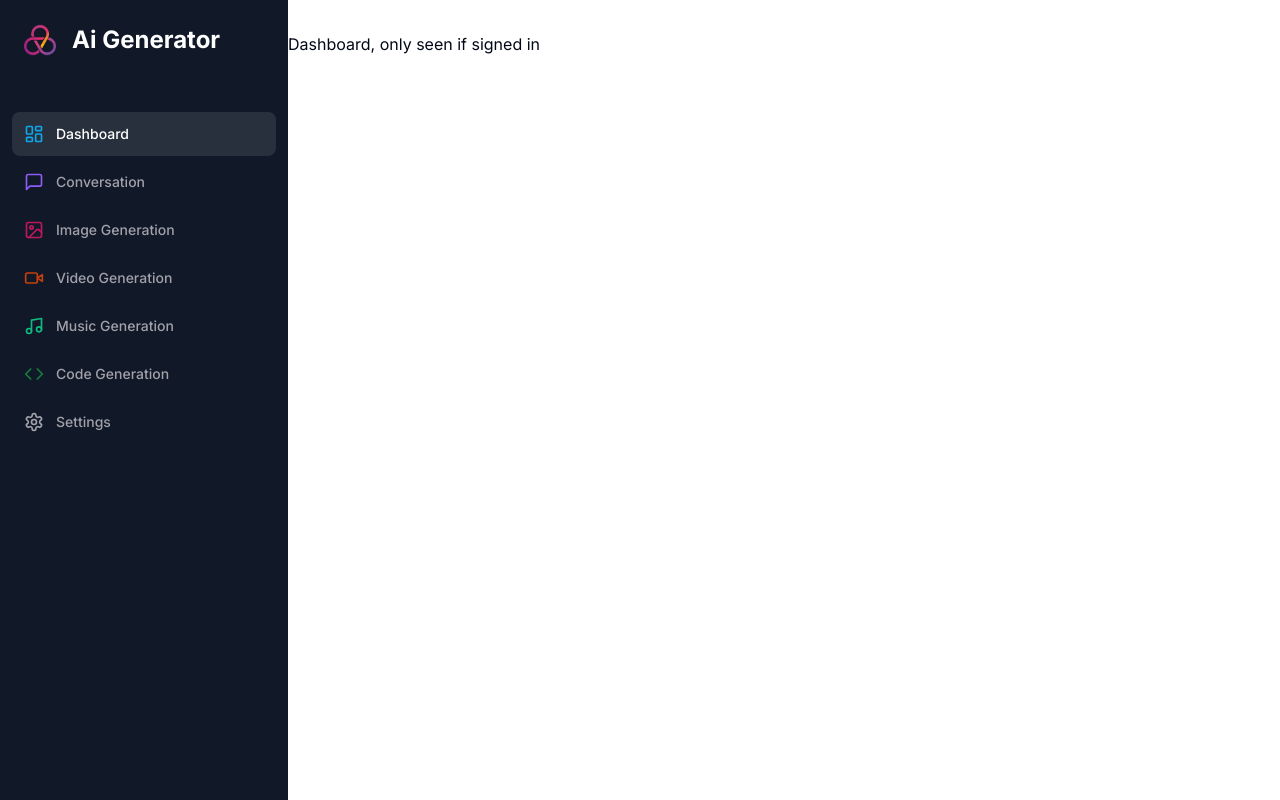
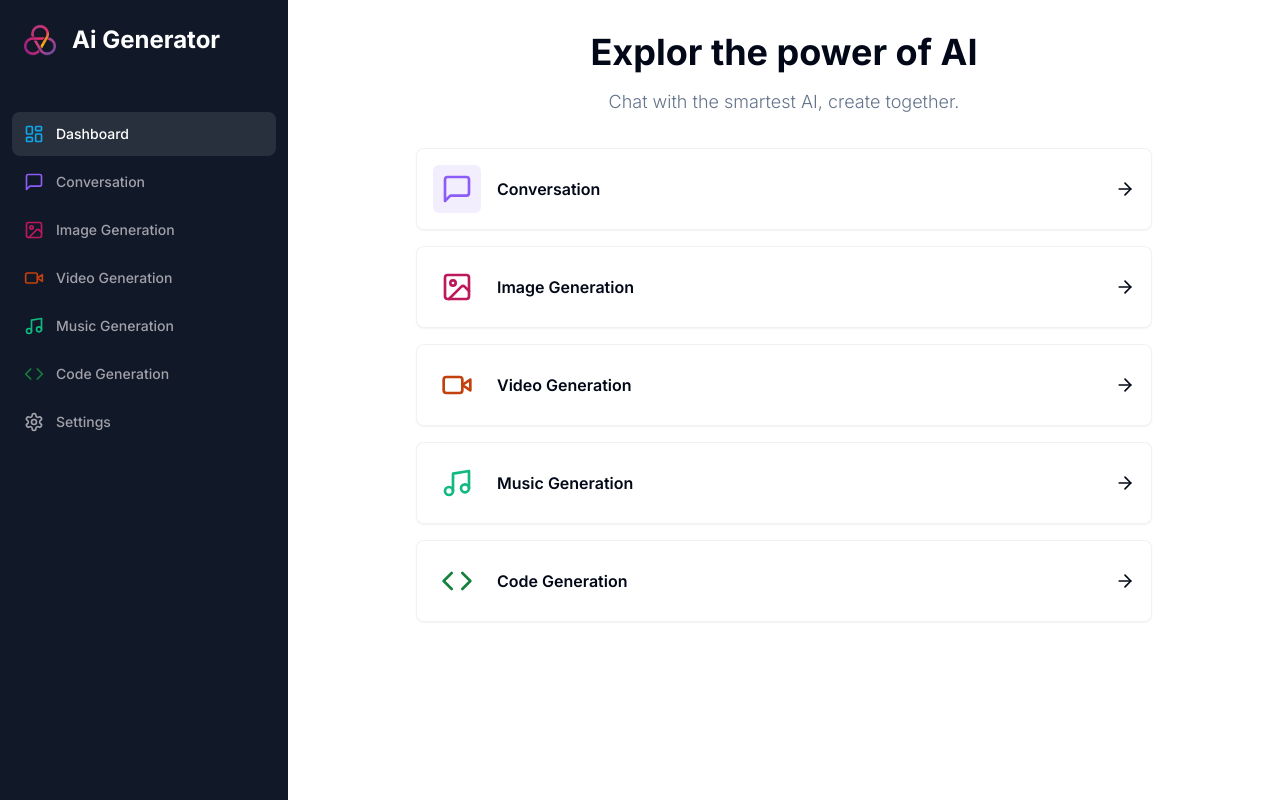
Before and after one commit to koowip/SaaS-AI, a Next.js app: page /dashboard in a window 1280 px wide. Built offline with nearby package versions, Linux system fonts and the light colour scheme.

Commit message:
Added clickable links on dashboard for service routes.

```diff
--- a/app/(dashboard)/(routes)/dashboard/page.tsx
+++ b/app/(dashboard)/(routes)/dashboard/page.tsx
@@ -1,8 +1,75 @@
+'use client';
+
+import { Card } from "@/components/ui/card";
+import { cn } from "@/lib/utils";
+import { ArrowRight, Code, ImageIcon, MessageSquare, Music, VideoIcon } from "lucide-react";
+import { useRouter } from "next/navigation";
+
+const tools = [
+  {
+    label: "Conversation",
+    icon: MessageSquare,
+    color: "text-violet-500",
+    bgColor: "bg-violet-500/10",
+    href: "/conversation"
+  },
+  {
+    label: "Image Generation",
+    icon: ImageIcon,
+    color: "text-pink-700",
+    bgColor: "text-pink-700/10",
+    href: "/image"
+  },
+  {
+    label: "Video Generation",
+    icon: VideoIcon,
+    href: "/video",
+    color: "text-orange-700",
+    bgColor: "text-orange-700/10"
+  },
+  {
+    label: "Music Generation",
+    icon: Music,
+    href: "/music",
+    color: "text-emerald-500",
+    bgColor: "text-emerald-500/10"
+  },
+  {
+    label: "Code Generation",
+    icon: Code,
+    href: "/code",
+    color: "text-green-700",
+    bgColor: "text-green-700/10"
+  }
+]
+
+
 
 const Page = () => {
+
+  const router = useRouter();
+
   return (
     <div>
-      <div>Dashboard, only seen if signed in</div>
+      <div className="mb-8 space-y-4">
+        <h2 className="text-2xl md:text-4xl font-bold text-center">Explor the power of AI</h2>
+        <p className="text-muted-foreground font-light text-sm md:text-lg text-center">Chat with the smartest AI, create together.</p>
+      </div>
+      <div className="px-4 md:px-20 lg:px-32 space-y-4">
+        {tools.map((tool) => (
+          <Card onClick={() => router.push(tool.href)} key={tool.href} className="p-4 border-black/5 flex items-center justify-between hover:shadow-md transition cursor-pointer">
+            <div className="flex items-center gap-x-4">
+              <div className={cn("p-2 w-fit rounded-md", tool.bgColor)}>
+                <tool.icon className={cn("w-8 h-8", tool.color)}/>
+              </div>
+              <div className="font-semibold">
+                {tool.label}
+              </div>
+            </div>
+            <ArrowRight className="w-5 h-5"/>
+          </Card>
+        ))}
+      </div>
     </div>
    );
 }
--- /dev/null
+++ b/components/ui/card.tsx
@@ -0,0 +1,79 @@
+import * as React from "react"
+
+import { cn } from "@/lib/utils"
+
+const Card = React.forwardRef<
+  HTMLDivElement,
+  React.HTMLAttributes<HTMLDivElement>
+>(({ className, ...props }, ref) => (
+  <div
+    ref={ref}
+    className={cn(
+      "rounded-lg border bg-card text-card-foreground shadow-sm",
+      className
+    )}
+    {...props}
+  />
+))
+Card.displayName = "Card"
+
+const CardHeader = React.forwardRef<
+  HTMLDivElement,
+  React.HTMLAttributes<HTMLDivElement>
+>(({ className, ...props }, ref) => (
+  <div
+    ref={ref}
+    className={cn("flex flex-col space-y-1.5 p-6", className)}
+    {...props}
+  />
+))
+CardHeader.displayName = "CardHeader"
+
+const CardTitle = React.forwardRef<
+  HTMLParagraphElement,
+  React.HTMLAttributes<HTMLHeadingElement>
+>(({ className, ...props }, ref) => (
+  <h3
+    ref={ref}
+    className={cn(
+      "text-2xl font-semibold leading-none tracking-tight",
+      className
+    )}
+    {...props}
+  />
+))
+CardTitle.displayName = "CardTitle"
+
+const CardDescription = React.forwardRef<
+  HTMLParagraphElement,
+  React.HTMLAttributes<HTMLParagraphElement>
+>(({ className, ...props }, ref) => (
+  <p
+    ref={ref}
+    className={cn("text-sm text-muted-foreground", className)}
+    {...props}
+  />
+))
+CardDescription.displayName = "CardDescription"
+
+const CardContent = React.forwardRef<
+  HTMLDivElement,
+  React.HTMLAttributes<HTMLDivElement>
+>(({ className, ...props }, ref) => (
+  <div ref={ref} className={cn("p-6 pt-0", className)} {...props} />
+))
+CardContent.displayName = "CardContent"
+
+const CardFooter = React.forwardRef<
+  HTMLDivElement,
+  React.HTMLAttributes<HTMLDivElement>
+>(({ className, ...props }, ref) => (
+  <div
+    ref={ref}
+    className={cn("flex items-center p-6 pt-0", className)}
+    {...props}
+  />
+))
+CardFooter.displayName = "CardFooter"
+
+export { Card, CardHeader, CardFooter, CardTitle, CardDescription, CardContent }
```
